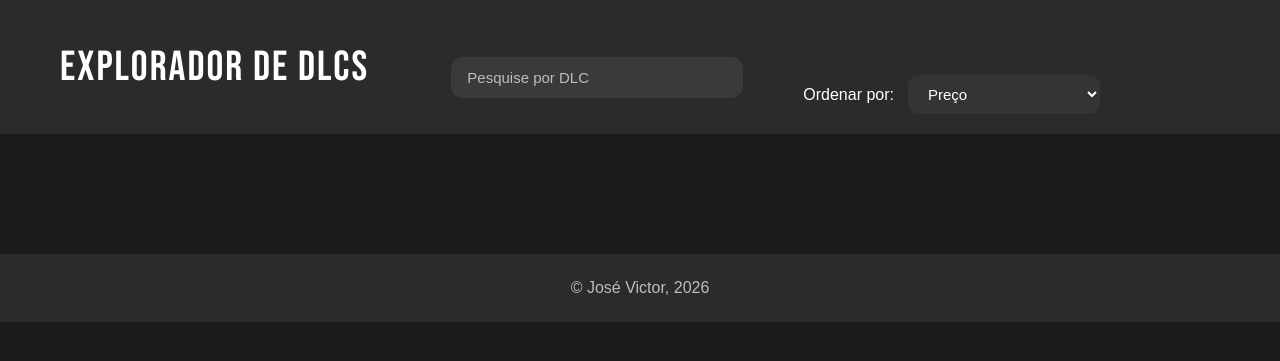
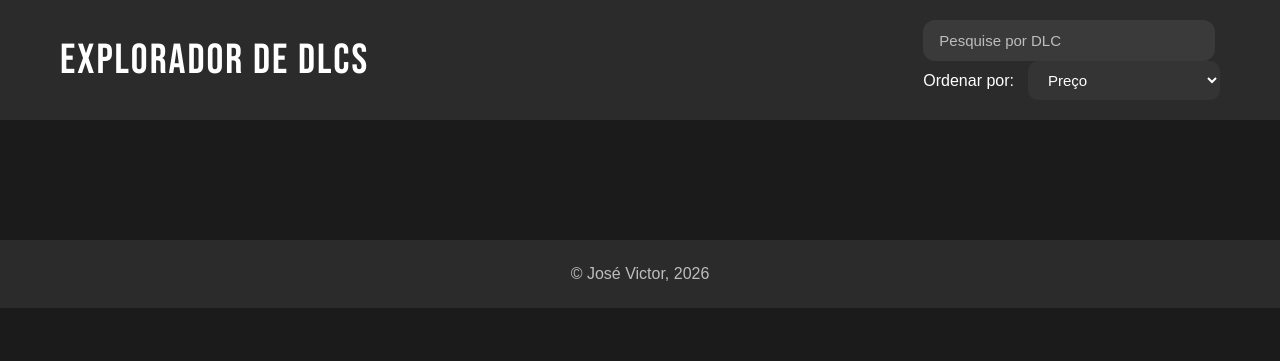
Before and after one commit to thejoseviictor-secondary/EXA618_Individual_Project_Part_3_Front_End, a Flask app: page /get_dlcs/1 in a window 1280 px wide. Shown: the top 361 px of the page. Run offline with Flask 3, Linux system fonts and the light colour scheme; some web fonts are replaced.

Commit message:
Update styles.css

```diff
--- a/app/static/styles.css
+++ b/app/static/styles.css
@@ -18,6 +18,14 @@ body{
     top: 0;
 
     z-index: 1000;
+}
+
+.header_controls{
+    display: flex;
+
+    align-items: center;
+
+    gap: 25px;
 }
 
 #header_text{
@@ -135,27 +143,12 @@ body{
     background-color: #2a475e;
 }
 
-.top_controls{
-    display: flex;
-
-    justify-content: space-between;
-    align-items: center;
-
-    padding: 20px 60px 0 60px;
-}
-
 .ordering_selector_container{
     display: flex;
 
     align-items: center;
 
     gap: 14px;
-
-    padding: 0 60px;
-
-    margin-top: 35px;
-
-    margin-left: auto;
 }
 
 .ordering_selector_container p{
```
